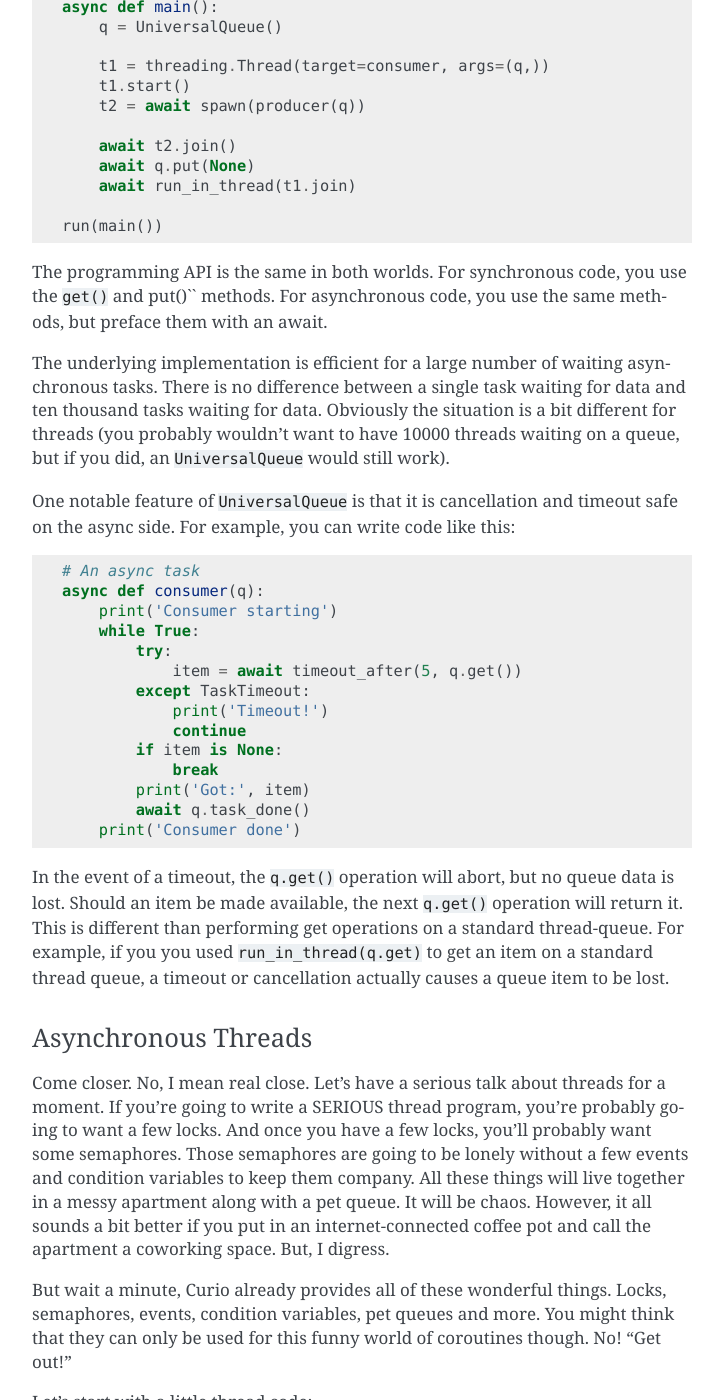
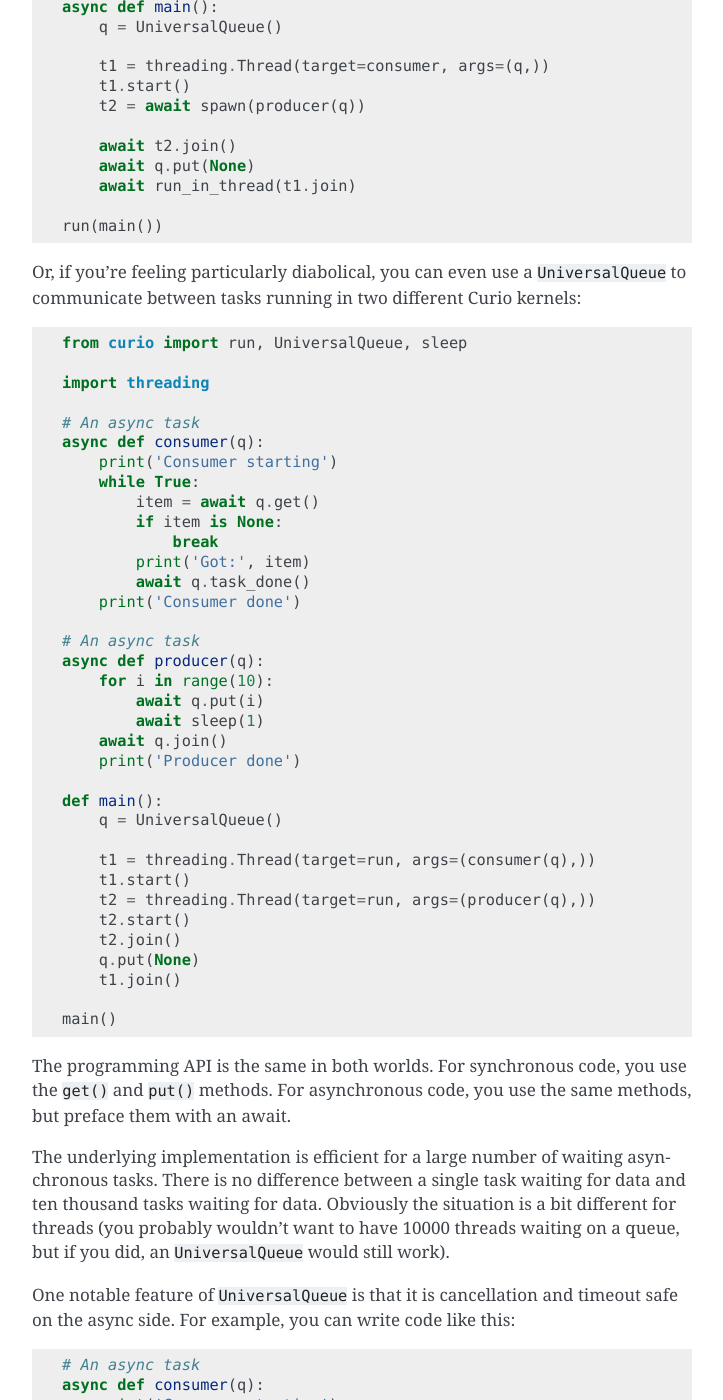
Before and after one commit to dabeaz/curio, a Sphinx documentation site: the page built from docs/devel.rst, in a window 1280 px wide and 1400 px high, scrolled down 37167 px. Shown: the whole window, without its empty margins (388-1111 px from the left). Built offline with Sphinx 7.4.7, drawn with Linux system fonts in a browser that asks for light colours; pages that are not in the unit, such as notebooks, are missing from menus; some of the changed text lies outside the part shown.

Commit message:
Doc update

```diff
--- a/docs/devel.rst
+++ b/docs/devel.rst
@@ -1778,8 +1778,47 @@ data from async tasks::
 
     run(main())
 
+Or, if you're feeling particularly diabolical, you can even use a ``UniversalQueue`` to communicate between
+tasks running in two different Curio kernels::
+
+    from curio import run, UniversalQueue, sleep
+
+    import threading
+
+    # An async task
+    async def consumer(q):
+        print('Consumer starting')
+        while True:
+            item = await q.get()
+            if item is None:
+                break
+            print('Got:', item)
+            await q.task_done()
+        print('Consumer done')
+
+    # An async task
+    async def producer(q):
+        for i in range(10):
+            await q.put(i)
+            await sleep(1)
+        await q.join()
+        print('Producer done')
+
+    def main():
+        q = UniversalQueue()
+
+        t1 = threading.Thread(target=run, args=(consumer(q),))
+        t1.start()
+        t2 = threading.Thread(target=run, args=(producer(q),))
+        t2.start()
+        t2.join()
+        q.put(None)
+        t1.join()
+
+    main()
+
 The programming API is the same in both worlds.  For synchronous code, you use
-the ``get()`` and put()`` methods.  For asynchronous code, you use the same methods,
+the ``get()`` and ``put()`` methods.  For asynchronous code, you use the same methods,
 but preface them with an await.
 
 The underlying implementation is efficient for a large number of waiting
@@ -1809,11 +1848,12 @@ this::
         print('Consumer done')
 
 In the event of a timeout, the ``q.get()`` operation will abort, but
-no queue data is lost.   Should an item be made available, the next ``q.get()``
-operation will return it.   This is different than performing get
-operations on a standard thread-queue.  For example, if you you used
-``run_in_thread(q.get)`` to get an item on a standard thread queue,
-a timeout or cancellation actually causes a queue item to be lost.
+no queue data is lost.  Should an item be made available, the next
+``q.get()`` operation will return it.  This is different than
+performing get operations on a standard thread-queue.  For example, if
+you you used ``run_in_thread(q.get)`` to get an item on a standard
+thread queue, a timeout or cancellation actually causes a queue item
+to be lost.
 
 Asynchronous Threads
 ^^^^^^^^^^^^^^^^^^^^
@@ -2200,6 +2240,7 @@ For example, this fails::
         print('Synchronous yow')
         spam()          # Fails  (doesn't run)
         await spam()    # Fails  (syntax error)
+        run(spam()      # Fails  (RuntimeError, only one kernel per thread)
 
     async def main():
         yow()           # Works
```
